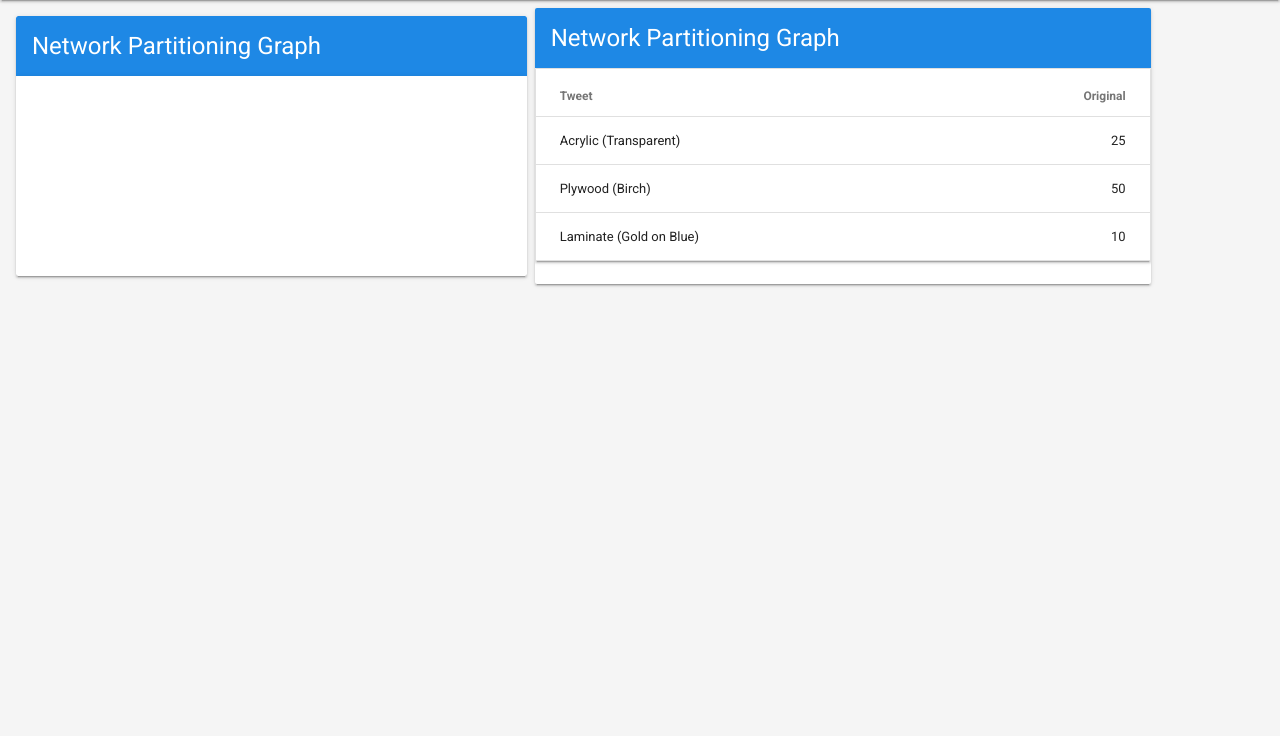
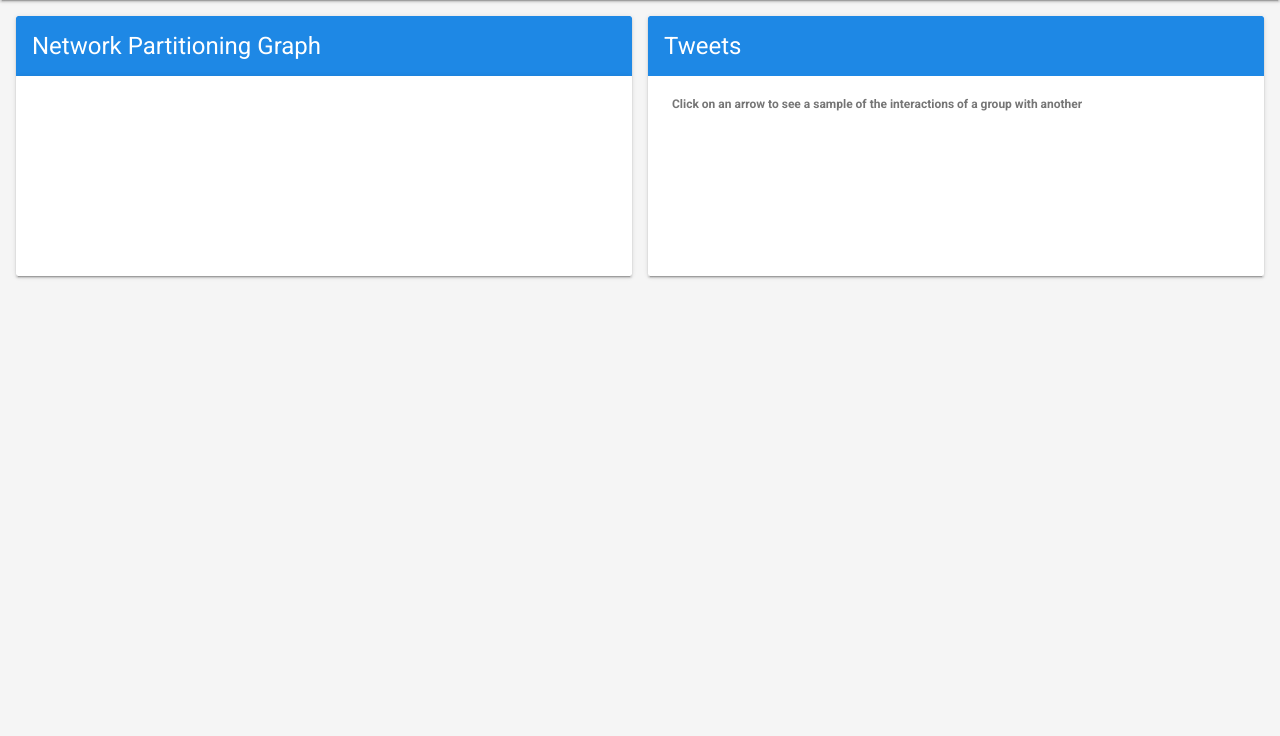
Before and after one commit to shashvatshukla/visualising-political-shills, a Python web app: template templates/metric4.html in a window 1280 px wide. Shown: the part 64-800 px from the top of the page. Run offline with Jinja, Linux system fonts and the light colour scheme; the template is opened without the code that fills it, so the values that code supplies are empty.

Commit message:
Enhanced net part

```diff
--- a/templates/metric4.html
+++ b/templates/metric4.html
@@ -40,13 +40,19 @@
     </div>
     <main class="mdl-layout__content mdl-color--grey-100">
         <div class="mdl-grid">
-            <div class = "mdl-cell mdl-cell--5-col demo-card-wide mdl-card mdl-shadow--2dp">
+            <div class = "mdl-cell mdl-cell--6-col demo-card-wide mdl-card mdl-shadow--2dp">
                 <div class="demo-card-wide mdl-card mdl-shadow--2dp" style="width: 100%">
                     <div class="mdl-card__title">
                         <h2 class="mdl-card__title-text">Network Partitioning Graph</h2>
                     </div>
                     <div class="demo-card-wide mdl-card mdl-shadow--2dp" style="width: 100%">
                         {{network}}
+                    </div>
+                </div>
+            </div>
+
+            <div class = "mdl-cell mdl-cell--6-col demo-card-wide mdl-card mdl-shadow--2dp">
+                <div class="demo-card-wide mdl-card" style="width: 100%;">
                     <script>
                         const tweets = {{data|safe}};
                         const element = document.getElementsByClassName("hoverlayer")[0];
@@ -59,20 +65,25 @@
 
                         window.first = -1;
                         window.second = -1;
+                        from = ""
+                        to = ""
 
-                            function generate_table(tweets, original_tweets){
+                        function generate_table(tweets){
                             let i = 0;
                             let table = ""
                             for(i=0; i<tweets.length; i++){
                                 table += "<tr>";
-                                    table += '<td class="mdl-data-table__cell--non-numeric">';
-                                    table += tweets[i];
-                                    table += "</td>";
-                                    table += '<td class="mdl-data-table__cell--non-numeric">';
-                                    table += original_tweets[i];
+                                table += '<td style="width:100%; white-space:pre-wrap;white-space:-moz-pre-wrap;white-space:-pre-wrap;white-space:-o-pre-wrap;word-wrap:break-word" class="mdl-data-table__cell--non-numeric">';
+                                if (tweets[i][0] == 'R' && tweets[i][1] == 'T')
+                                    table += "<b style=\"color:red;\">Retweet </b>" + tweets[i].slice(2);
+                                else
+                                    table += "<b style=\"color:red;\">Reply </b>" + tweets[i];
                                 table += "</td>";
                                 table += "</tr>";
                             }
+
+                            document.getElementById("thtable").innerHTML =
+                                "Tweets from <u>" + from + "</u> to <u>" + to + "</u>";
                             return table
                         }
 
@@ -113,6 +124,7 @@
                                     if(element.innerHTML.slice(i, i + catagories[z].length) == catagories[z]){
                                         window.first = z;
                                         i += catagories[z].length
+                                        from = catagories[z];
                                         i += 4
                                         break;
                                     }
@@ -127,6 +139,7 @@
                                         window.second = z;
                                         i += catagories[z].length
                                         i += 4
+                                        to = catagories[z];
                                         break;
                                     }
                                 }
@@ -139,41 +152,29 @@
                         document.addEventListener("click", function () {
                             if (window.first != -1) {
                                 let tweets_table = document.getElementById("tweets_table");
-                                    //window.alert(generate_table(data[first][second], data[first][second]));
-                                    tweets_table.innerHTML = generate_table(tweets[first][second], tweets[first][second]);
+                                //window.alert(generate_table(data[first][second]));
+                                tweets_table.innerHTML = generate_table(tweets[first][second]);
                             }
                         });
                     </script>
+                    <div class="mdl-card__title">
+                        <h2 class="mdl-card__title-text">Tweets</h2>
                     </div>
-                </div>
-            </div>
-            <div class = "demo-card-wide mdl-card mdl-shadow--2dp mdl-cell--6-col" style="overflow:auto">
-                <div class="mdl-card__title">
-                    <h2 class="mdl-card__title-text">Network Partitioning Graph</h2>
-                </div>
-                <div class="demo-card-wide mdl-card" style="width: 100%">
-                    <table class="mdl-data-table mdl-js-data-table mdl-shadow--2dp" style="width: 100%">
+                    <div class="demo-card-wide mdl-card" style="width: 100%;">
+                        <table class="mdl-card mdl-data-table mdl-js-data-table mdl-shadow--2dp"
+                               style="width: 100%; overflow: auto; border: none;">
                             <thead>
                                 <tr>
-                            <th class="mdl-data-table__cell--non-numeric">Tweet</th>
-                            <th>Original</th>
+                                    <th class="mdl-data-table__cell--non-numeric" id="thtable">
+                                        Click on an arrow to see a sample of the
+                                        interactions of a group with another
+                                    </th>
                                 </tr>
                             </thead>
                             <tbody id="tweets_table">
-                        <tr>
-                            <td class="mdl-data-table__cell--non-numeric">Acrylic (Transparent)</td>
-                            <td>25</td>
-                        </tr>
-                        <tr>
-                            <td class="mdl-data-table__cell--non-numeric">Plywood (Birch)</td>
-                            <td>50</td>
-                        </tr>
-                        <tr>
-                            <td class="mdl-data-table__cell--non-numeric">Laminate (Gold on Blue)</td>
-                            <td>10</td>
-                        </tr>
                             </tbody>
                         </table>
+                    </div>
                 </div>
             </div>
         </div>
```
Also changed, not shown: controller.py (+16 -16 lines). Lines whose indentation alone changed are shown as unchanged.
